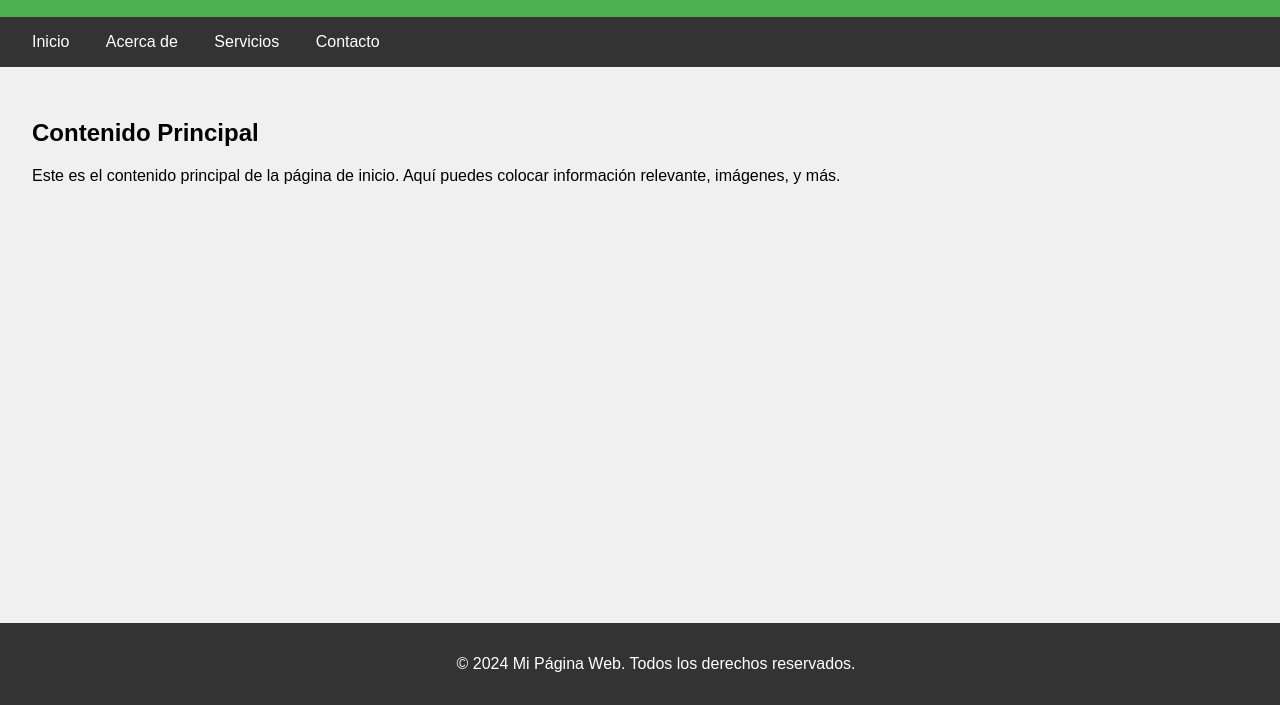
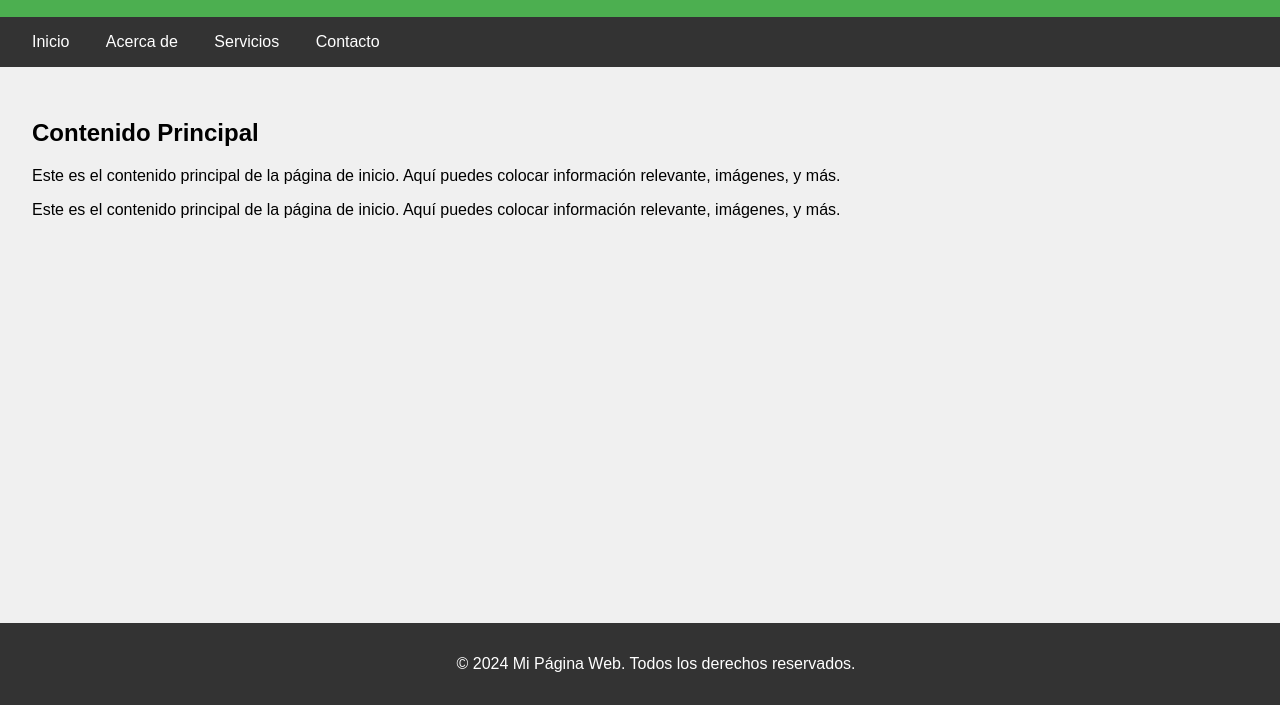
Before and after one commit to ATLASSdeveloper/CIDI, a website: page index.html in a window 1280 px wide. Shown: the part 95-800 px from the top of the page. Drawn offline with Linux system fonts and the light colour scheme.

Commit message:
Update index.html

```diff
--- a/index.html
+++ b/index.html
@@ -58,6 +58,7 @@
     <main>
         <h2>Contenido Principal</h2>
         <p>Este es el contenido principal de la página de inicio. Aquí puedes colocar información relevante, imágenes, y más.</p>
+        <p>Este es el contenido principal de la página de inicio. Aquí puedes colocar información relevante, imágenes, y más.</p>
     </main>
     <footer>
         <p>&copy; 2024 Mi Página Web. Todos los derechos reservados.</p>
```
